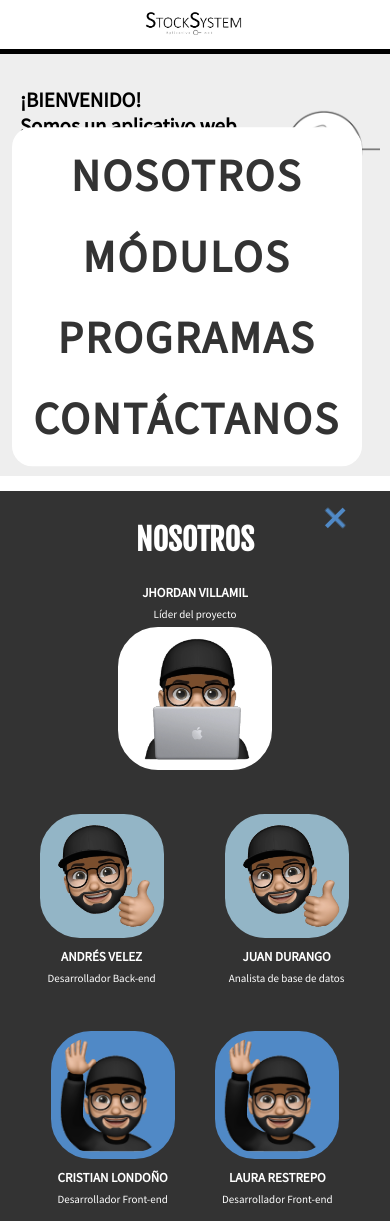
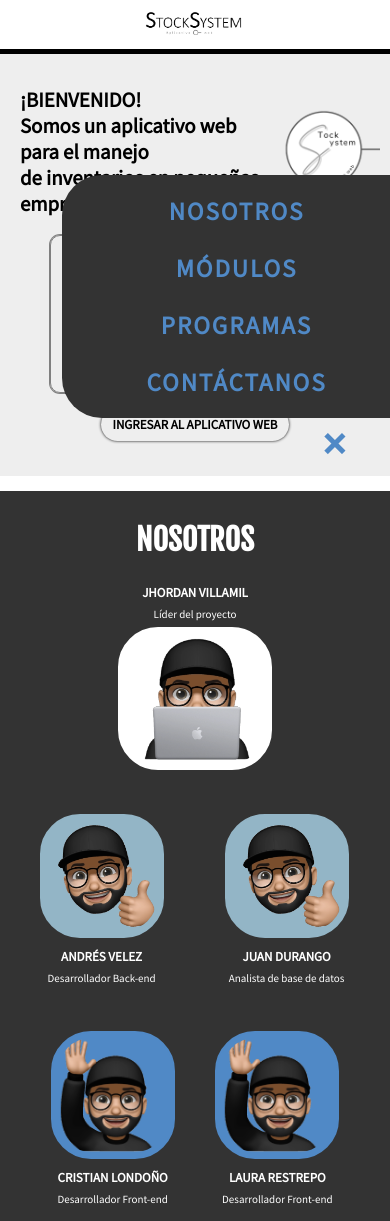
Before and after one commit to jcl22/StockSystem, a PHP site: page / in a window 390 px wide, after a click that opens the changed part. Shown: the top 1221 px of the page. Run offline with PHP 8.4, Linux system fonts and the light colour scheme.

Commit message:
Cambio posición de botón menú

```diff
--- a/style.css
+++ b/style.css
@@ -1251,7 +1251,7 @@ button:hover {
 
     .links{
         margin: 0px auto;
-        top: 1050%;
+        top: 900%;
         left: 85%;
         margin-left: -20px;
     }
@@ -1277,7 +1277,7 @@ button:hover {
         left: 13px;
         content: '';
         width: 25px;
-        height: 4px;
+        height: 5px;
         background: #5089C6;
         transform: rotate(90deg);
     }
@@ -1288,21 +1288,21 @@ button:hover {
         left: 13px;
         content: '';
         width: 25px;
-        height: 4px;
+        height: 5px;
         background: #5089C6;
     }
-
     .nav{
-        transform: translateY(0%);
+        /* transform: translateY(10%); */
         opacity: 0;
-        top: 15px;
-        left: -300px;
+        top: -270px;
+        left: -250px;
         transition: all 0.5s ease-in-out;
-        background: white;
+        background-color: #333;
         width: 350px;
-        border-radius: 20px;
+        border-top-left-radius: 40px;
+        border-bottom-left-radius: 40px;
         /* border: 2px solid #EEEEEE  ; */
-        transform: translateY(0%);
+        transform: translateX(100%);
         box-shadow: 2px 3px 10px 0 #333(0,0,0,0.1);
     }
 
@@ -1310,13 +1310,13 @@ button:hover {
         text-align: center;
         display: block;
         margin: 15px 0px;
-        color: #333;
+        color: #5089C6;
         text-decoration: none;
         text-transform: uppercase;
         letter-spacing: 2px;
         transition: all 300ms;
         padding: 5px 20px;
-        font-size: 45px;
+        font-size: 25px;
     }
 
     .nav a:hover{
@@ -1326,7 +1326,7 @@ button:hover {
 
     #toggle:checked ~ .nav{
         opacity: 1;
-        transform: translateY(-120%);
+        transform: translateY(0%);
     }
 
     #toggle:checked ~ .button{
```
